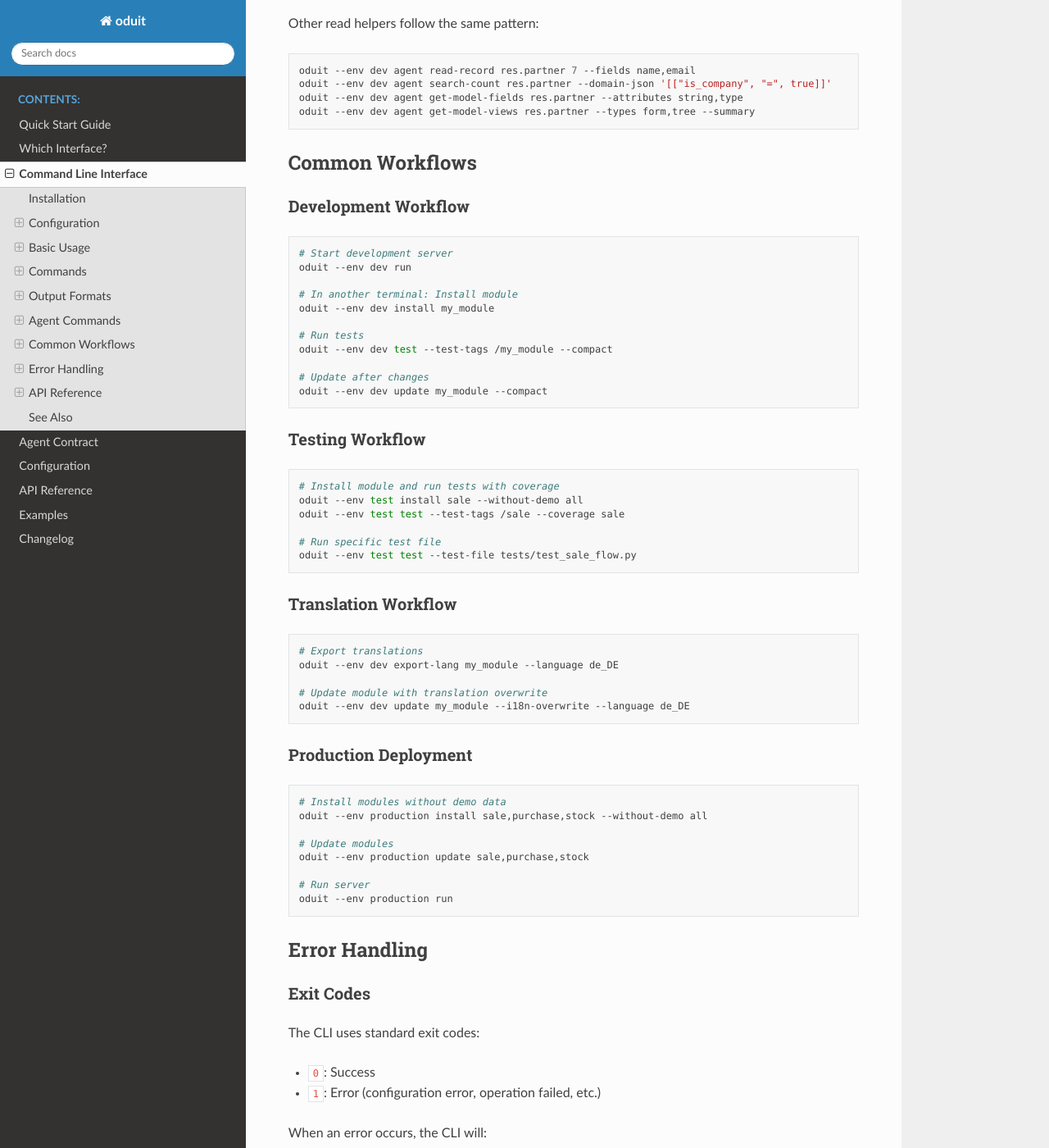
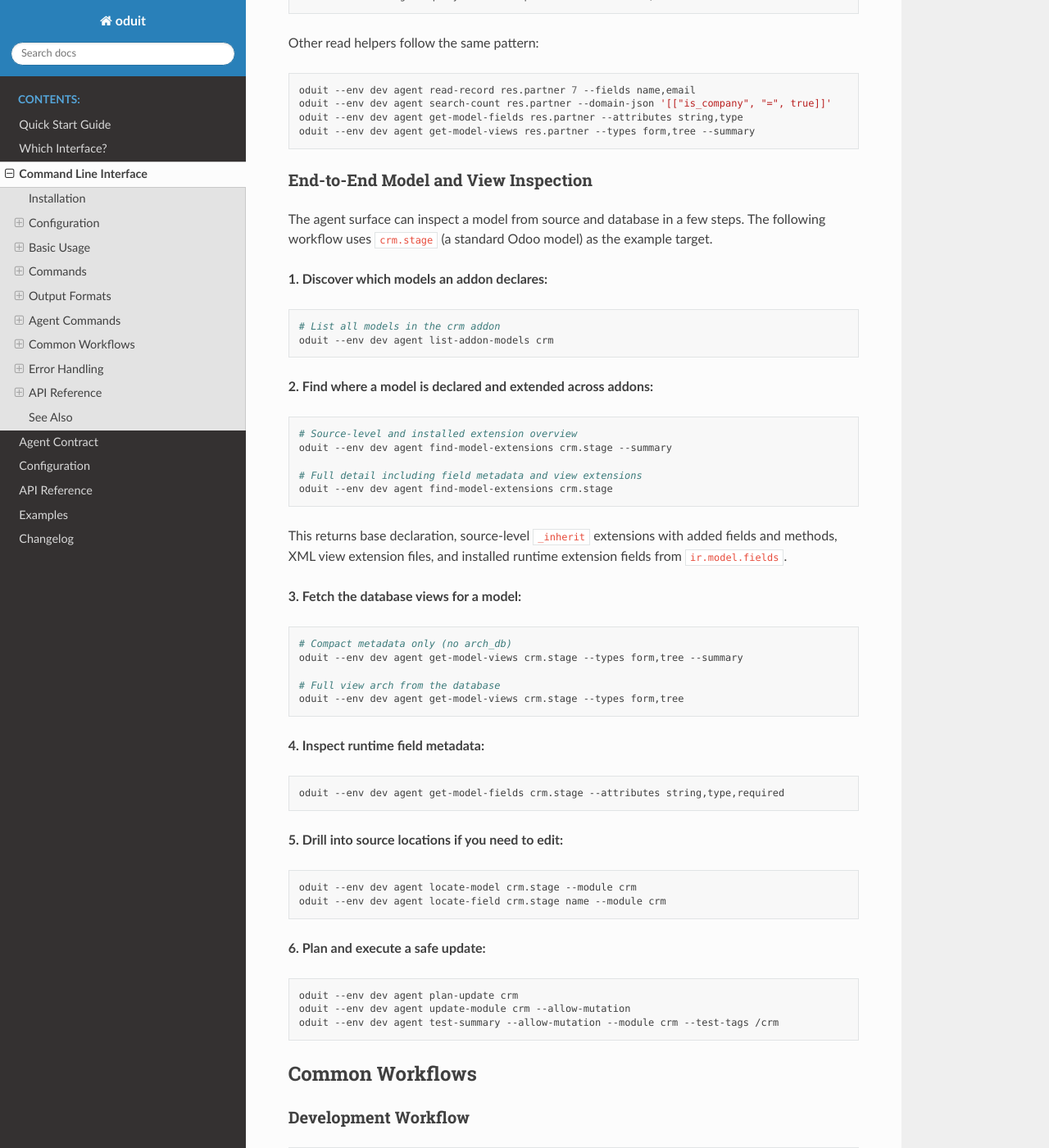
Before and after one commit to oduit/oduit, a Sphinx documentation site: the page built from docs/cli.rst, in a window 1280 px wide and 1400 px high, scrolled down 21495 px. Shown: the whole window at 82% size. Built offline with Sphinx 7.4.7 and the Read the Docs theme 3.1.0, drawn with Linux system fonts in a browser that asks for light colours; pages that are not in the unit, such as notebooks, are missing from menus; the version number could not be read and is left out; some of the changed text lies outside the part shown.

Commit message:
doc: add example for model and view inspection

```diff
--- a/docs/cli.rst
+++ b/docs/cli.rst
@@ -1034,6 +1034,65 @@ Other read helpers follow the same pattern:
    oduit --env dev agent get-model-fields res.partner --attributes string,type
    oduit --env dev agent get-model-views res.partner --types form,tree --summary
 
+End-to-End Model and View Inspection
+^^^^^^^^^^^^^^^^^^^^^^^^^^^^^^^^^^^^^
+
+The agent surface can inspect a model from source and database in a few
+steps. The following workflow uses ``crm.stage`` (a standard Odoo model) as
+the example target.
+
+**1. Discover which models an addon declares:**
+
+.. code-block:: bash
+
+   # List all models in the crm addon
+   oduit --env dev agent list-addon-models crm
+
+**2. Find where a model is declared and extended across addons:**
+
+.. code-block:: bash
+
+   # Source-level and installed extension overview
+   oduit --env dev agent find-model-extensions crm.stage --summary
+
+   # Full detail including field metadata and view extensions
+   oduit --env dev agent find-model-extensions crm.stage
+
+This returns base declaration, source-level ``_inherit`` extensions with
+added fields and methods, XML view extension files, and installed runtime
+extension fields from ``ir.model.fields``.
+
+**3. Fetch the database views for a model:**
+
+.. code-block:: bash
+
+   # Compact metadata only (no arch_db)
+   oduit --env dev agent get-model-views crm.stage --types form,tree --summary
+
+   # Full view arch from the database
+   oduit --env dev agent get-model-views crm.stage --types form,tree
+
+**4. Inspect runtime field metadata:**
+
+.. code-block:: bash
+
+   oduit --env dev agent get-model-fields crm.stage --attributes string,type,required
+
+**5. Drill into source locations if you need to edit:**
+
+.. code-block:: bash
+
+   oduit --env dev agent locate-model crm.stage --module crm
+   oduit --env dev agent locate-field crm.stage name --module crm
+
+**6. Plan and execute a safe update:**
+
+.. code-block:: bash
+
+   oduit --env dev agent plan-update crm
+   oduit --env dev agent update-module crm --allow-mutation
+   oduit --env dev agent test-summary --allow-mutation --module crm --test-tags /crm
+
 Common Workflows
 ----------------
 
```
